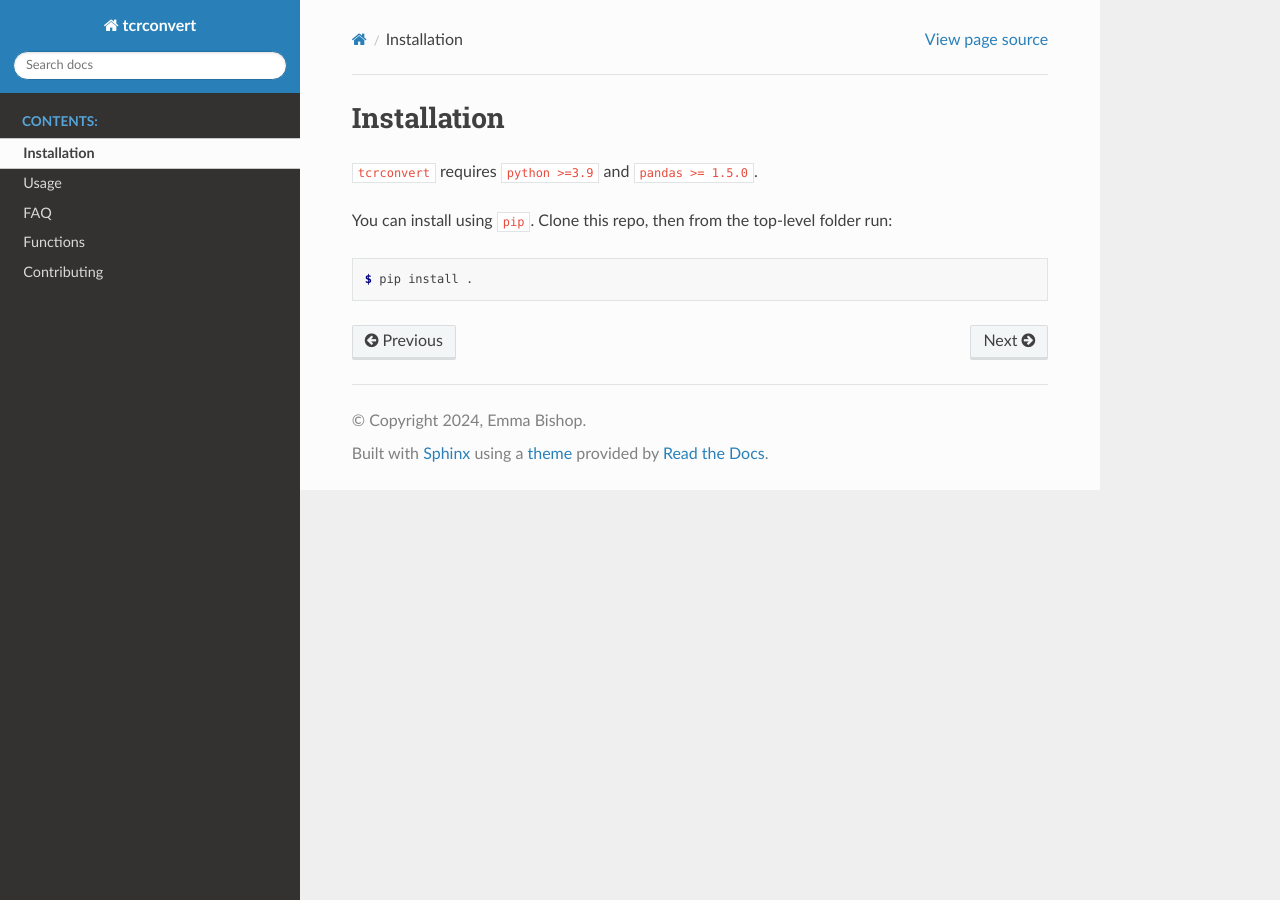
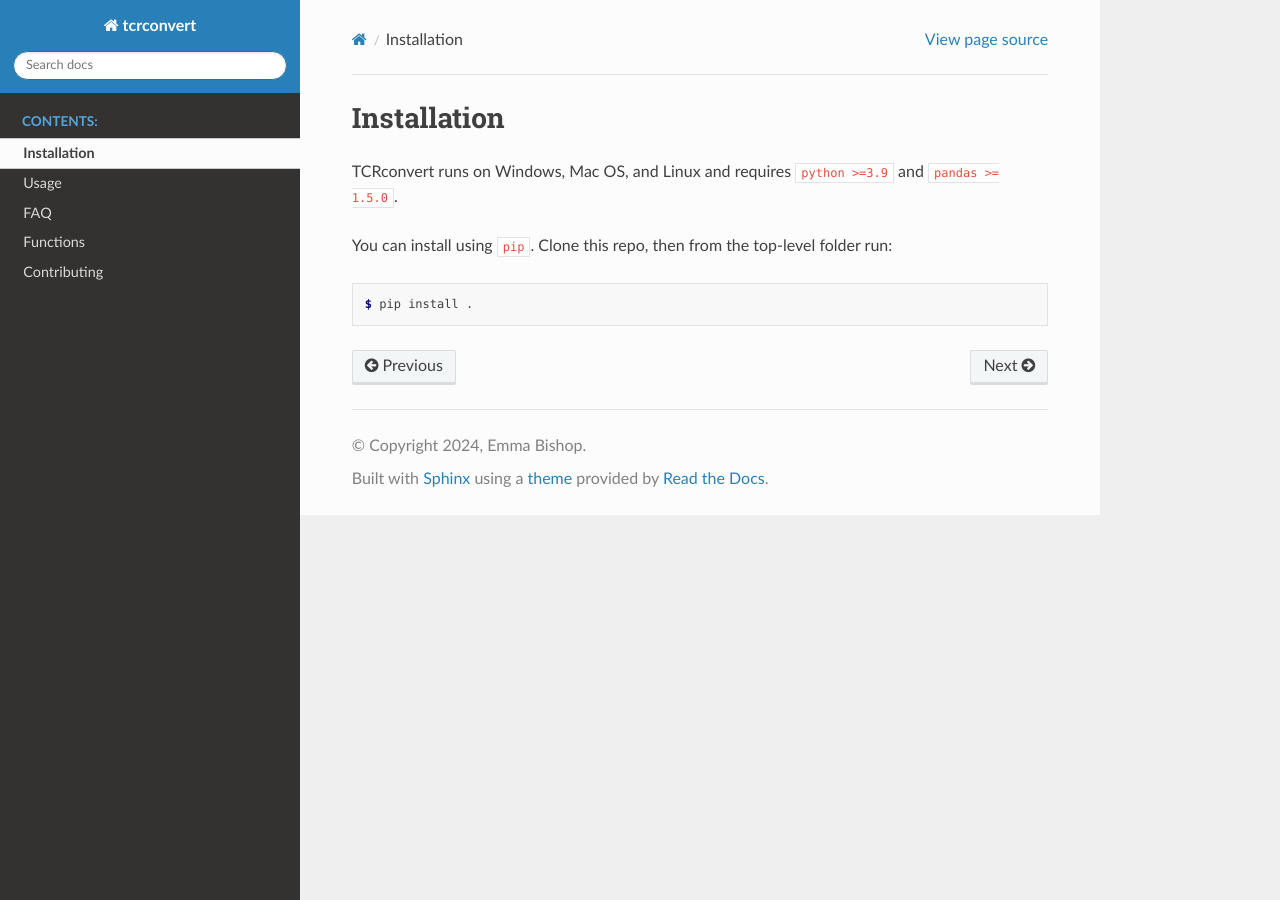
Before and after one commit to seshadrilab/tcrconvert, a Sphinx documentation site: the page built from docs/source/installation.rst, in a window 1280 px wide. Built offline with Sphinx 7.4.7 and the Read the Docs theme 3.1.0, drawn with Linux system fonts in a browser that asks for light colours.

Commit message:
Add that TCRconvert works on multiple OS's in docs
Since our GitHub Action that runs pytest on Windows, Mac, and Linux
passes.

```diff
--- a/docs/source/installation.rst
+++ b/docs/source/installation.rst
@@ -1,7 +1,7 @@
 Installation
 ==============
 
-``tcrconvert`` requires ``python >=3.9`` and ``pandas >= 1.5.0``.
+TCRconvert runs on Windows, Mac OS, and Linux and requires ``python >=3.9`` and ``pandas >= 1.5.0``.
 
 You can install using ``pip``. Clone this repo, then from the top-level folder run:
 
```
Also changed, not shown: README.md (+1 -1 lines).
